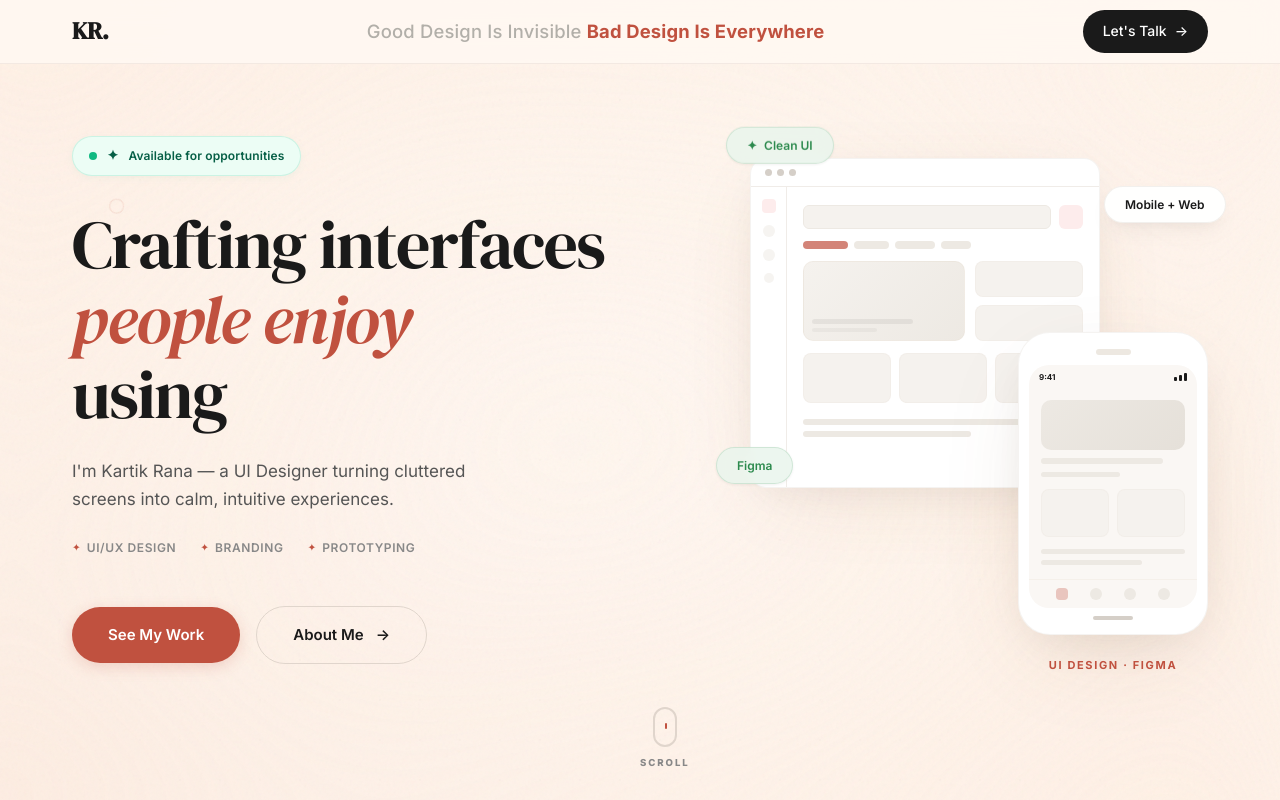
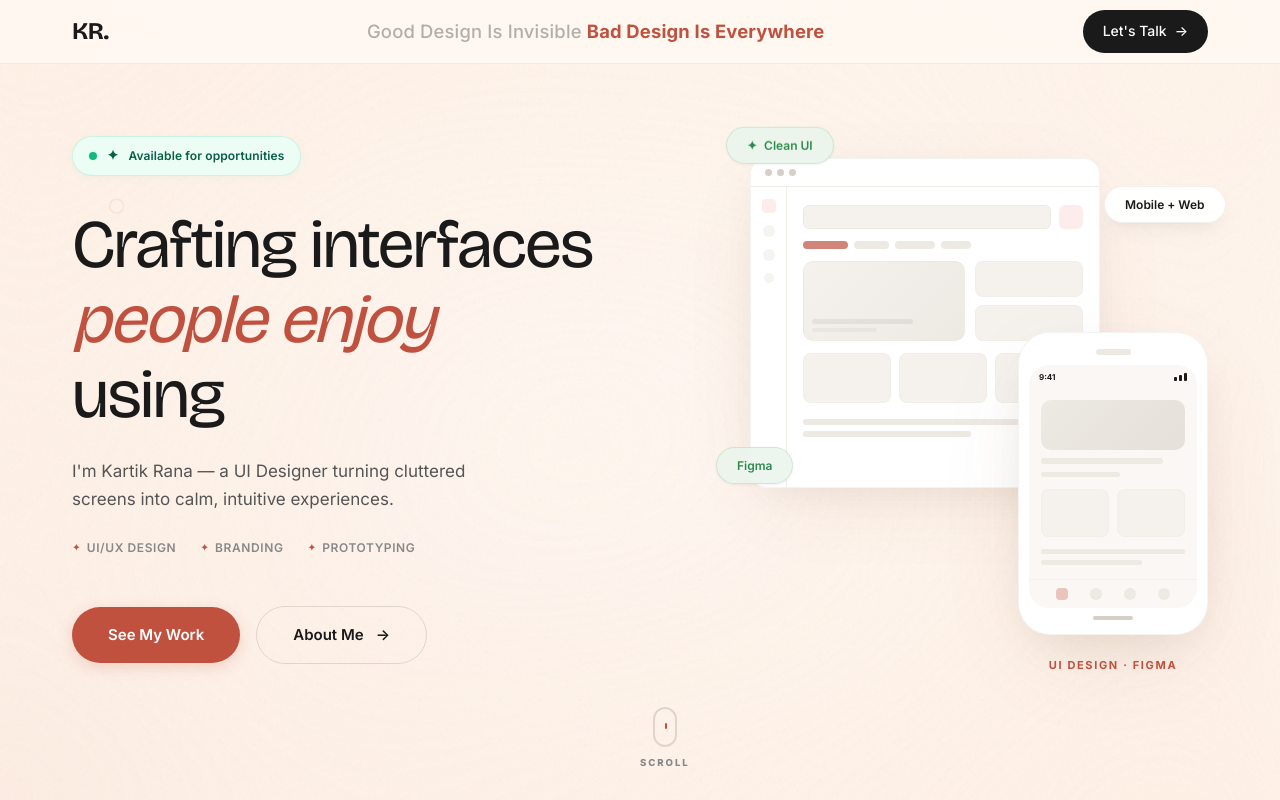
Before and after one commit to kartikrana-08/Portfolio-Kartik, a Preact app: page / in a window 1280 px wide. Shown: the top 800 px of the page. Built offline with nearby package versions, Linux system fonts and the light colour scheme.

Commit message:
Update source files and dependencies

```diff
--- a/index.html
+++ b/index.html
@@ -8,7 +8,7 @@
     <title>Kartik Rana — UI Designer</title>
     <link rel="preconnect" href="https://fonts.googleapis.com">
     <link rel="preconnect" href="https://fonts.gstatic.com" crossorigin>
-    <link href="https://fonts.googleapis.com/css2?family=DM+Serif+Display:ital@0;1&family=Inter:wght@300;400;500;600;700&display=swap" rel="stylesheet">
+    <link href="https://fonts.googleapis.com/css2?family=Bricolage+Grotesque:opsz,wght@12..96,200..800&family=Inter:wght@300;400;500;600;700&display=swap" rel="stylesheet">
   </head>
   <body>
     <div id="app"></div>
--- a/src/theme.ts
+++ b/src/theme.ts
@@ -28,7 +28,7 @@
     }
   },
   typography: {
-    serif: "'DM Serif Display', Georgia, serif",
+    serif: "'Bricolage Grotesque', sans-serif",
     sans: "'Inter', -apple-system, BlinkMacSystemFont, sans-serif",
   },
   spacing: {
```
Also changed, not shown: 1 other file (tests, documents, lock files or other folders).
